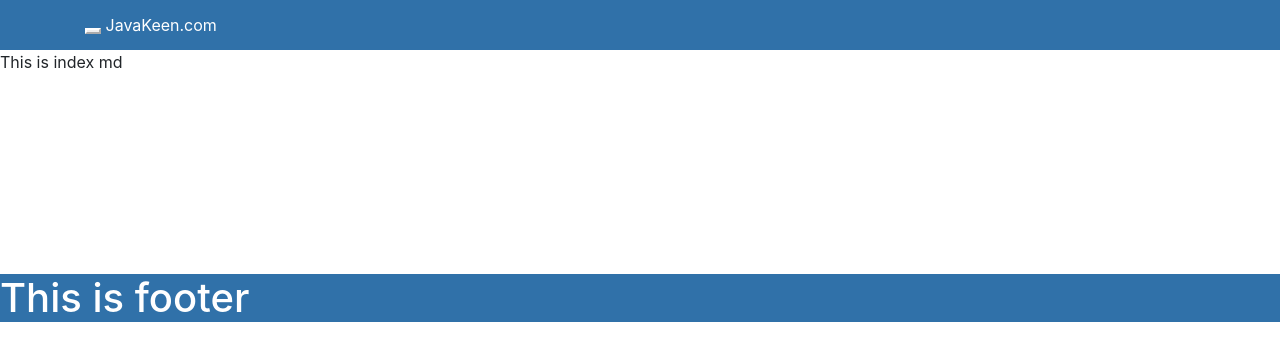
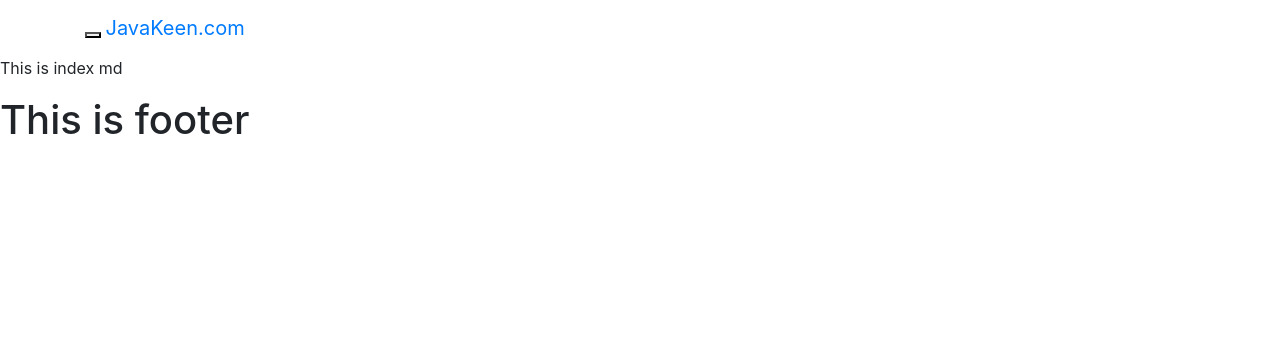
Before and after one commit to RajkumarMint/tools, a Jekyll site: the page built from index.md, in a window 1280 px wide. Shown: the top 361 px of the page. Built offline with Jekyll 4.4.1, drawn with Linux system fonts in a browser that asks for light colours; nearby versions of some CDN libraries; our own code applies the rules of GitHub Pages for plain Markdown files.

Commit message:
Update head.html

```diff
--- a/_includes/head.html
+++ b/_includes/head.html
@@ -5,5 +5,4 @@
   <link rel="stylesheet" href="https://maxcdn.bootstrapcdn.com/bootstrap/4.0.0/css/bootstrap.min.css" integrity="sha384-Gn5384xqQ1aoWXA+058RXPxPg6fy4IWvTNh0E263XmFcJlSAwiGgFAW/dAiS6JXm" crossorigin="anonymous">
   <script src="https://code.jquery.com/jquery-3.2.1.slim.min.js" integrity="sha384-KJ3o2DKtIkvYIK3UENzmM7KCkRr/rE9/Qpg6aAZGJwFDMVNA/GpGFF93hXpG5KkN" crossorigin="anonymous"></script>
   <script src="https://maxcdn.bootstrapcdn.com/bootstrap/4.0.0/js/bootstrap.min.js" integrity="sha384-JZR6Spejh4U02d8jOt6vLEHfe/JQGiRRSQQxSfFWpi1MquVdAyjUar5+76PVCmYl" crossorigin="anonymous"></script>
-  <link rel="stylesheet" href="/tools/assets/style.css">
 </head>
```
